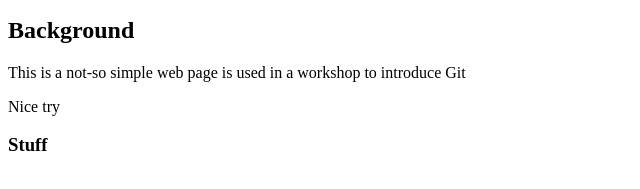
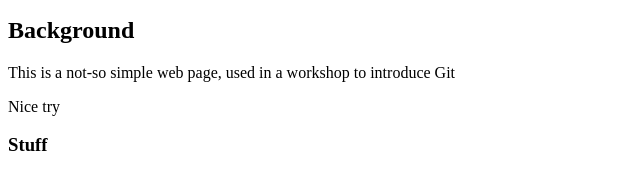
Before and after one commit to csulb-cecs/gitintro, a plain HTML site: page index.html in a window 1280 px wide. Shown: the part 137-326 px from the top of the page, 0-640 px from the left. Drawn offline with Linux system fonts and the light colour scheme.

Commit message:
fixed Alvaro's English

```diff
--- a/index.html
+++ b/index.html
@@ -19,7 +19,7 @@
 
     <main id="main">
       <h2>Background</h2>
-      <p>This is a not-so simple web page is used in a workshop to introduce Git</p>
+      <p>This is a not-so simple web page, used in a workshop to introduce Git</p>
       <p>Nice try</p>
 
       <h3>Stuff</h3>
```
